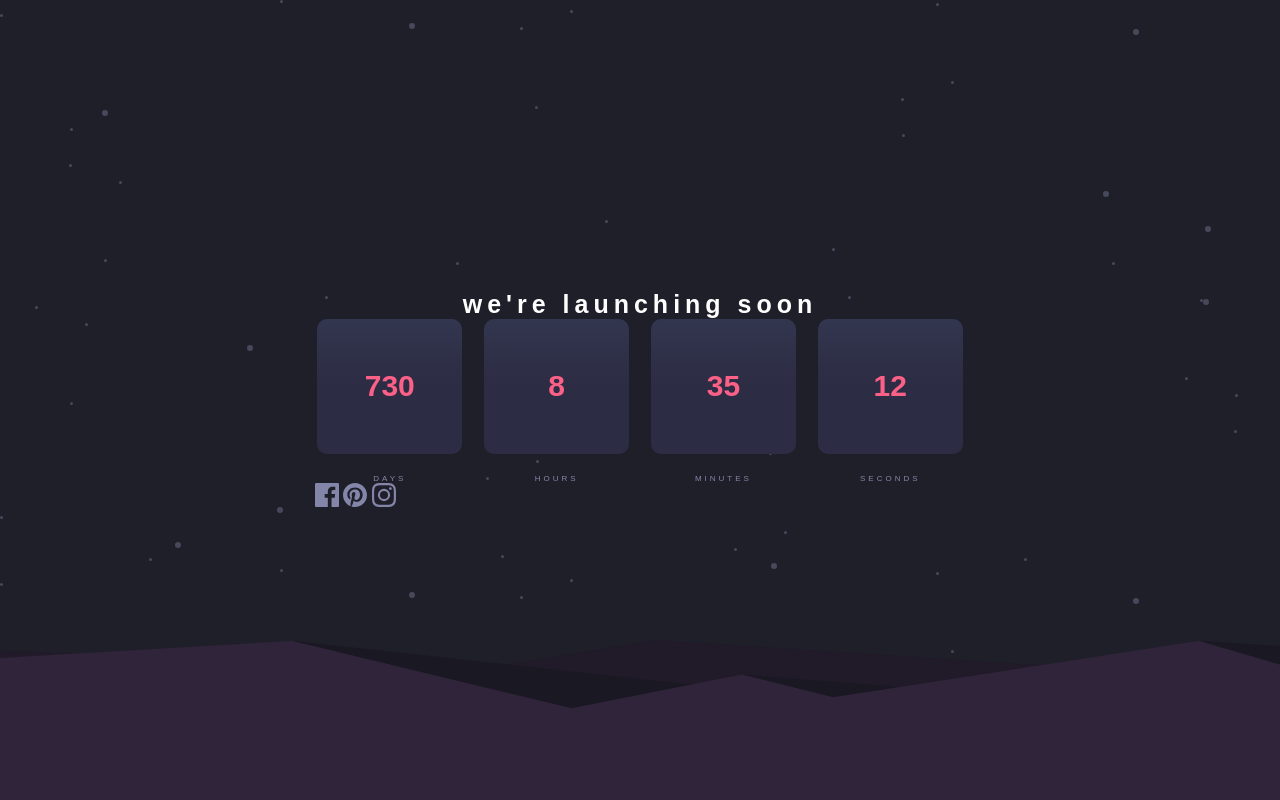
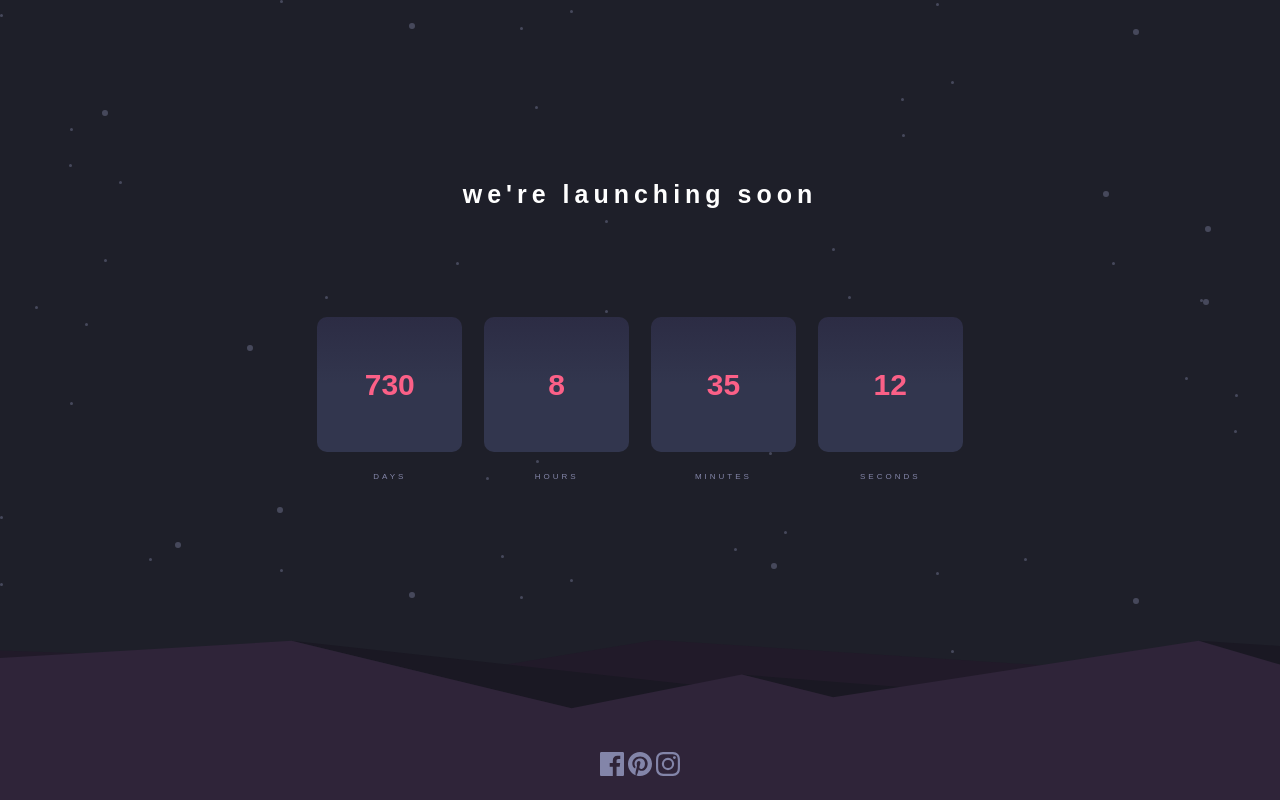
Before and after one commit to Marcraphael12/Launch-countdown-timer, a React (Create React App) app: page / in a window 1280 px wide. Built offline with nearby package versions, Linux system fonts and the light colour scheme.

Commit message:
App: update positionnement

```diff
--- a/src/App.scss
+++ b/src/App.scss
@@ -32,7 +32,7 @@ body {
       height: 100%;
       display: flex;
       justify-content: center;
-      align-items: center;
+      align-items: flex-end;
       background-image: url(./images/pattern-hills.svg);
       background-repeat: no-repeat;
       background-size: 200% 20%;
@@ -41,8 +41,12 @@ body {
       .clock-container {
         width: 100%;
         max-width: 690px;
-        height: auto;
+        height: 80%;
         padding: 20px;
+        display: flex;
+        flex-direction: column;
+        justify-content: space-between;
+        align-items: center;
 
         >h2 {
           width: 100%;
@@ -59,6 +63,7 @@ body {
           height: auto;
           display: flex;
           justify-content: space-between;
+          margin-bottom: 25%;
 
           >div {
             width: 23%;
@@ -80,7 +85,7 @@ body {
               display: flex;
               justify-content: center;
               align-items: center;
-              background: linear-gradient(0deg, #2c2c44ff 50%, #32364eff 100%);
+              background: linear-gradient(180deg, rgba(44,44,68,1) 0%, rgba(50,54,78,1) 50%);
               border-radius: 10px;
             }
 
```
